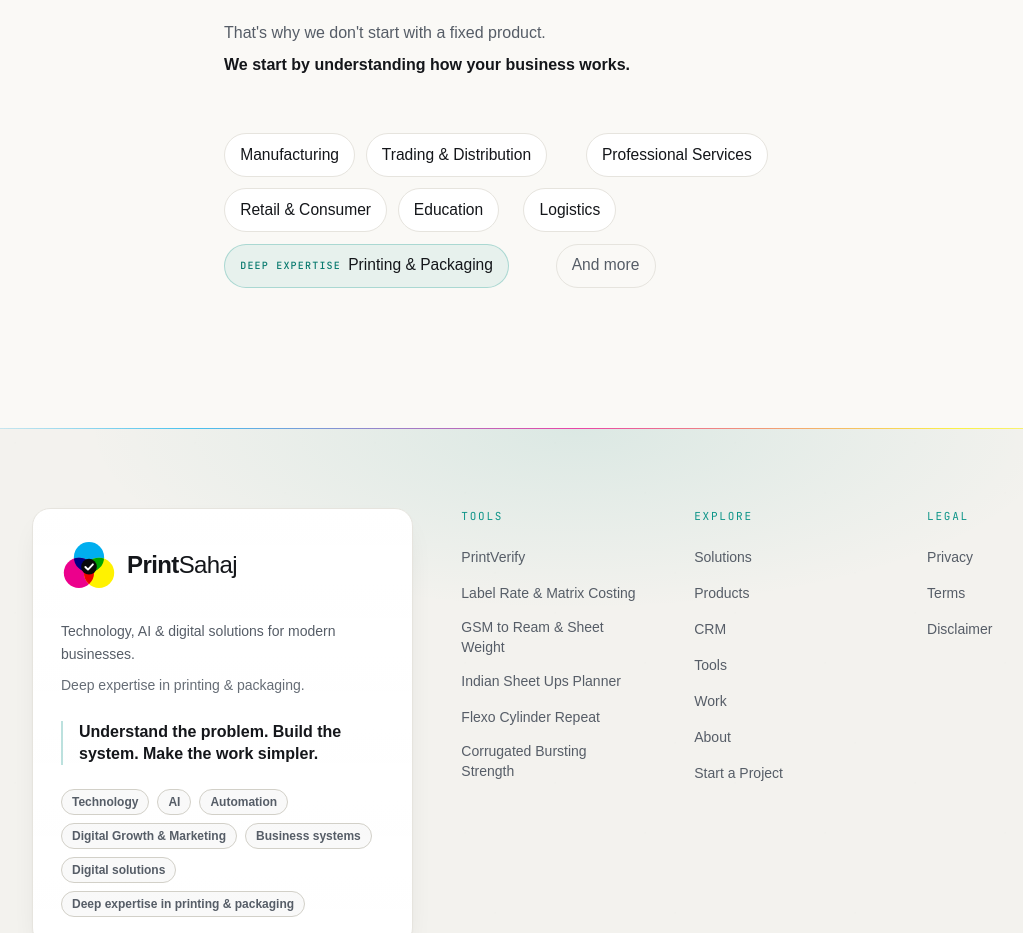
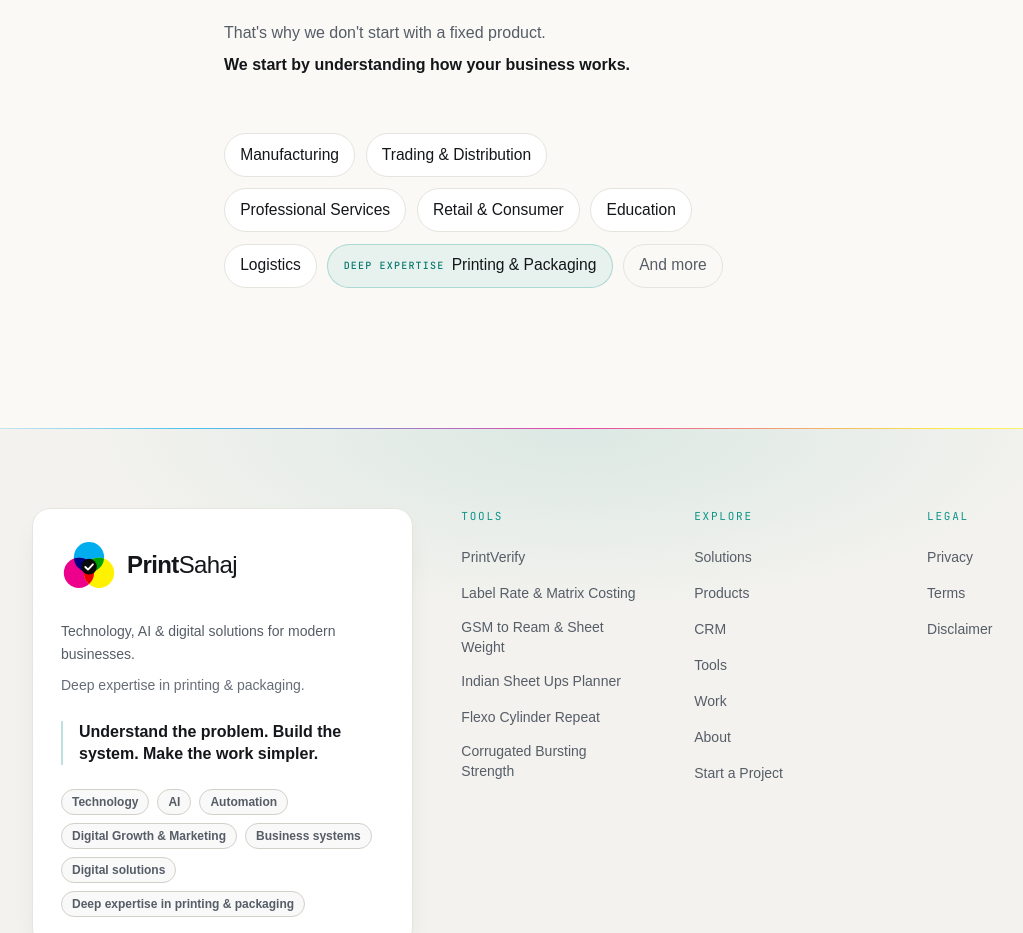
Before and after one commit to Satyam28041993/printsahaj, a Next.js app in the folder web/: page /solutions in a window 1280 px wide. Shown: the part 9160-10093 px from the top of the page, without its empty margins (64-1087 px from the left). Built offline with nearby package versions, Linux system fonts and the light colour scheme; a web font is replaced by a local one.

Commit message:
Let the business environments wrap as a loose field.
A narrower cluster keeps the labels from lining up like a grid.

Co-authored-by: Prakruti2025 <Prakruti2025@users.noreply.github.com>

```diff
--- a/web/src/app/solutions.css
+++ b/web/src/app/solutions.css
@@ -1303,7 +1303,7 @@ html.js-motion .sol-approach__journey:not(.is-set) .sol-approach__node {
   flex-wrap: wrap;
   align-items: center;
   gap: 0.7rem 0.65rem;
-  max-width: 40rem;
+  max-width: 32rem;
   margin: clamp(2.25rem, 5vw, 3.5rem) 0 0;
   padding: 0;
   list-style: none;
@@ -1342,17 +1342,3 @@ html.js-motion .sol-approach__journey:not(.is-set) .sol-approach__node {
   text-transform: uppercase;
   color: var(--accent);
 }
-
-@media (min-width: 960px) {
-  .sol-envs li:nth-child(3) {
-    margin-left: 1.75rem;
-  }
-
-  .sol-envs li:nth-child(6) {
-    margin-left: 0.85rem;
-  }
-
-  .sol-envs li:nth-child(8) {
-    margin-left: 2.25rem;
-  }
-}
```
